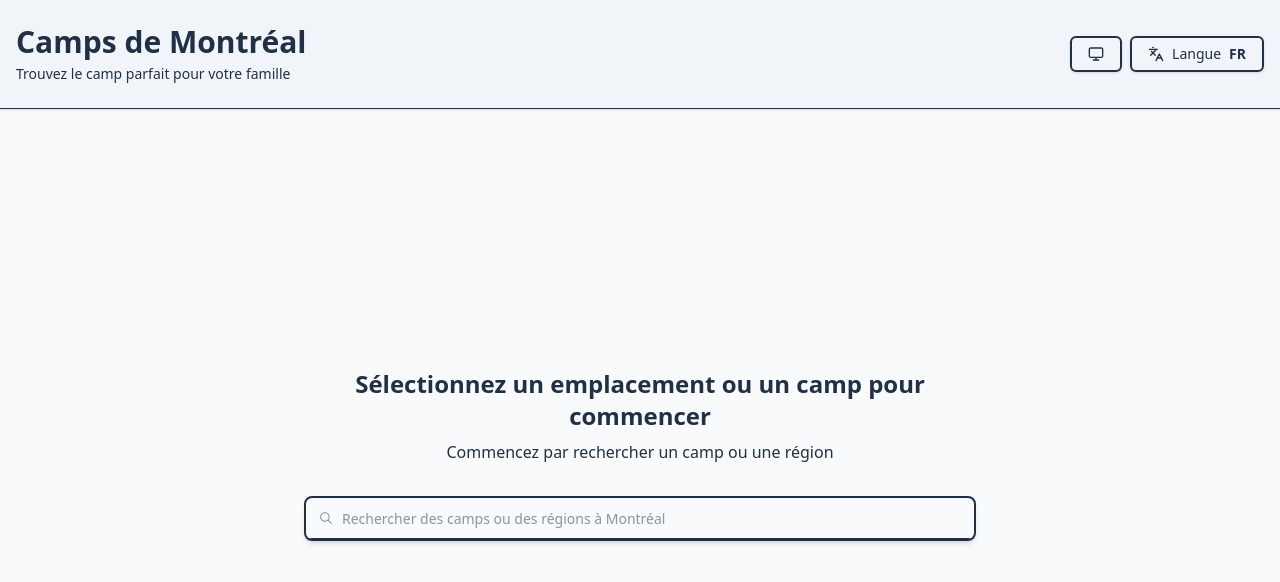
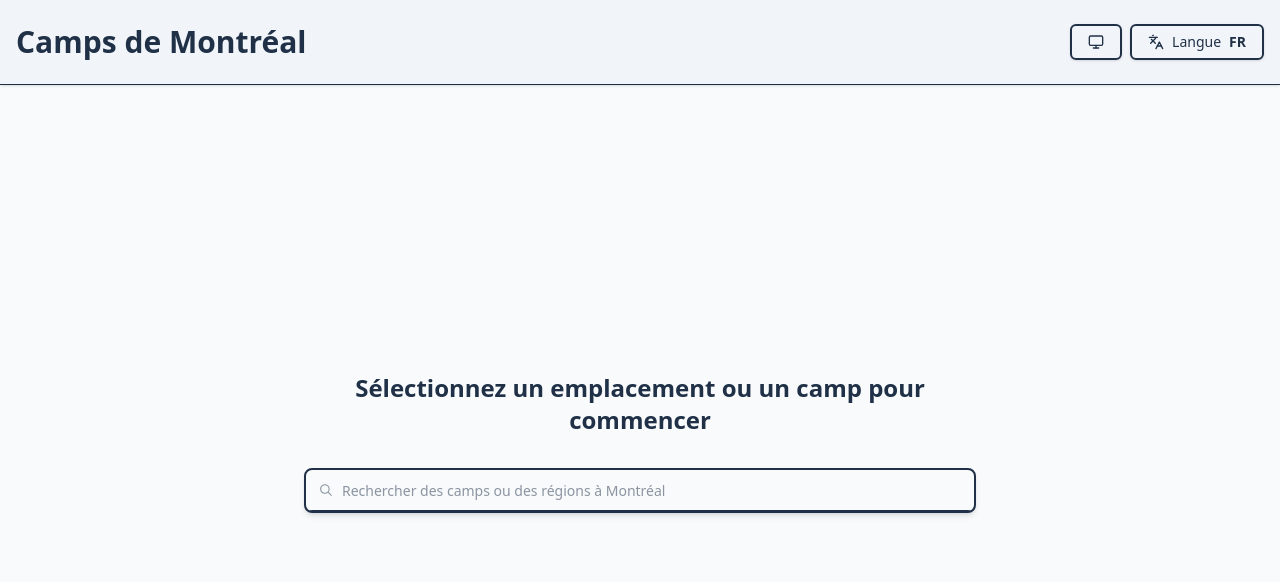
Before and after one commit to kamirov/montreal-camps, a Next.js app: page / in a window 1280 px wide. Shown: the top 582 px of the page. Built offline with nearby package versions, Linux system fonts and the light colour scheme.

Commit message:
Refactor Home and CampColumns components: streamline localization by removing direct language checks and replacing them with translation keys, enhancing maintainability and consistency across the application.

```diff
--- a/src/app/page.tsx
+++ b/src/app/page.tsx
@@ -10,7 +10,7 @@ import { Camp, ViewMode } from "@/types/camp";
 import { useMemo, useState } from "react";
 
 export default function Home() {
-  const { t, language } = useTranslation();
+  const { t } = useTranslation();
   const [viewMode, setViewMode] = useState<ViewMode>("search");
   const [selectedBorough, setSelectedBorough] = useState<string | null>(null);
   const [selectedCampId, setSelectedCampId] = useState<string | null>(null);
@@ -57,11 +57,6 @@ export default function Home() {
           <div className="flex items-center justify-between">
             <div>
               <h1 className="text-3xl font-bold text-primary">{t.appName}</h1>
-              <p className="text-sm text-muted-foreground mt-1">
-                {language === "fr"
-                  ? "Trouvez le camp parfait pour votre famille"
-                  : "Find the perfect camp for your family"}
-              </p>
             </div>
             <div className="flex items-center gap-2">
               <ThemeSwitcher />
@@ -81,11 +76,6 @@ export default function Home() {
                 <h2 className="text-2xl font-semibold mb-2">
                   {t.search.selectLocation}
                 </h2>
-                <p className="text-muted-foreground">
-                  {language === "fr"
-                    ? "Commencez par rechercher un camp ou une région"
-                    : "Start by searching for a camp or region"}
-                </p>
               </div>
               <SearchBar
                 camps={allCamps}
@@ -122,7 +112,7 @@ export default function Home() {
                         </>
                       ) : (
                         <>
-                          {language === "fr" ? "Région: " : "Region: "}
+                          {t.search.regionLabel}
                           <span className="font-semibold text-foreground">
                             {selectedBorough}
                           </span>
@@ -137,7 +127,7 @@ export default function Home() {
                       }}
                       className="text-sm text-primary hover:underline cursor-pointer"
                     >
-                      {language === "fr" ? "Nouvelle recherche" : "New search"}
+                      {t.search.newSearch}
                     </button>
                   </div>
                 )}
--- a/src/components/CampColumns.tsx
+++ b/src/components/CampColumns.tsx
@@ -29,7 +29,10 @@ export function CampColumns({ camps }: CampColumnsProps) {
         <div className="mb-4 pb-3 border-b sticky top-0 bg-background z-10">
           <h2 className="text-2xl font-bold text-primary">{t.campTypes.day}</h2>
           <p className="text-sm text-muted-foreground mt-1">
-            {dayCamps.length} {dayCamps.length === 1 ? "camp" : "camps"}
+            {dayCamps.length}{" "}
+            {dayCamps.length === 1
+              ? t.results.campSingular
+              : t.results.campPlural}
           </p>
         </div>
         <div className="flex-1 overflow-y-auto space-y-4 pr-2">
@@ -51,7 +54,9 @@ export function CampColumns({ camps }: CampColumnsProps) {
           </h2>
           <p className="text-sm text-muted-foreground mt-1">
             {vacationCamps.length}{" "}
-            {vacationCamps.length === 1 ? "camp" : "camps"}
+            {vacationCamps.length === 1
+              ? t.results.campSingular
+              : t.results.campPlural}
           </p>
         </div>
         <div className="flex-1 overflow-y-auto space-y-4 pr-2">
--- a/src/localization/en.ts
+++ b/src/localization/en.ts
@@ -6,6 +6,7 @@ export const en: Translations = {
     "Find summer and vacation camps in Greater Montreal with financial assistance options",
 
   appName: "Montreal Camps",
+  tagline: "Find the perfect camp for your family",
   languageSwitcher: "Language",
   themeSwitcher: {
     label: "Theme",
@@ -67,6 +68,9 @@ export const en: Translations = {
     regions: "Regions",
     camps: "Camps",
     selectLocation: "Select a location or camp to begin",
+    searchInstruction: "Start by searching for a camp or region",
+    regionLabel: "Region: ",
+    newSearch: "New search",
   },
 
   sorting: {
@@ -81,6 +85,8 @@ export const en: Translations = {
     showing: "Showing",
     camps: "camps",
     of: "of",
+    campSingular: "camp",
+    campPlural: "camps",
   },
 
   boroughs: {
--- a/src/localization/fr.ts
+++ b/src/localization/fr.ts
@@ -6,6 +6,7 @@ export const fr: Translations = {
     "Trouvez des camps d'été et de vacances dans le Grand Montréal avec des options d'aide financière",
 
   appName: "Camps de Montréal",
+  tagline: "Trouvez le camp parfait pour votre famille",
   languageSwitcher: "Langue",
   themeSwitcher: {
     label: "Thème",
@@ -67,6 +68,9 @@ export const fr: Translations = {
     regions: "Régions",
     camps: "Camps",
     selectLocation: "Sélectionnez un emplacement ou un camp pour commencer",
+    searchInstruction: "Commencez par rechercher un camp ou une région",
+    regionLabel: "Région: ",
+    newSearch: "Nouvelle recherche",
   },
 
   sorting: {
@@ -81,6 +85,8 @@ export const fr: Translations = {
     showing: "Affichage de",
     camps: "camps",
     of: "sur",
+    campSingular: "camp",
+    campPlural: "camps",
   },
 
   boroughs: {
--- a/src/localization/types.ts
+++ b/src/localization/types.ts
@@ -7,6 +7,7 @@ export type Translations = {
 
   // Header
   appName: string;
+  tagline: string;
   languageSwitcher: string;
   themeSwitcher: {
     label: string;
@@ -74,6 +75,9 @@ export type Translations = {
     regions: string;
     camps: string;
     selectLocation: string;
+    searchInstruction: string;
+    regionLabel: string;
+    newSearch: string;
   };
 
   // Sorting
@@ -90,6 +94,8 @@ export type Translations = {
     showing: string;
     camps: string;
     of: string;
+    campSingular: string;
+    campPlural: string;
   };
 
   // Boroughs (Montreal)
```
